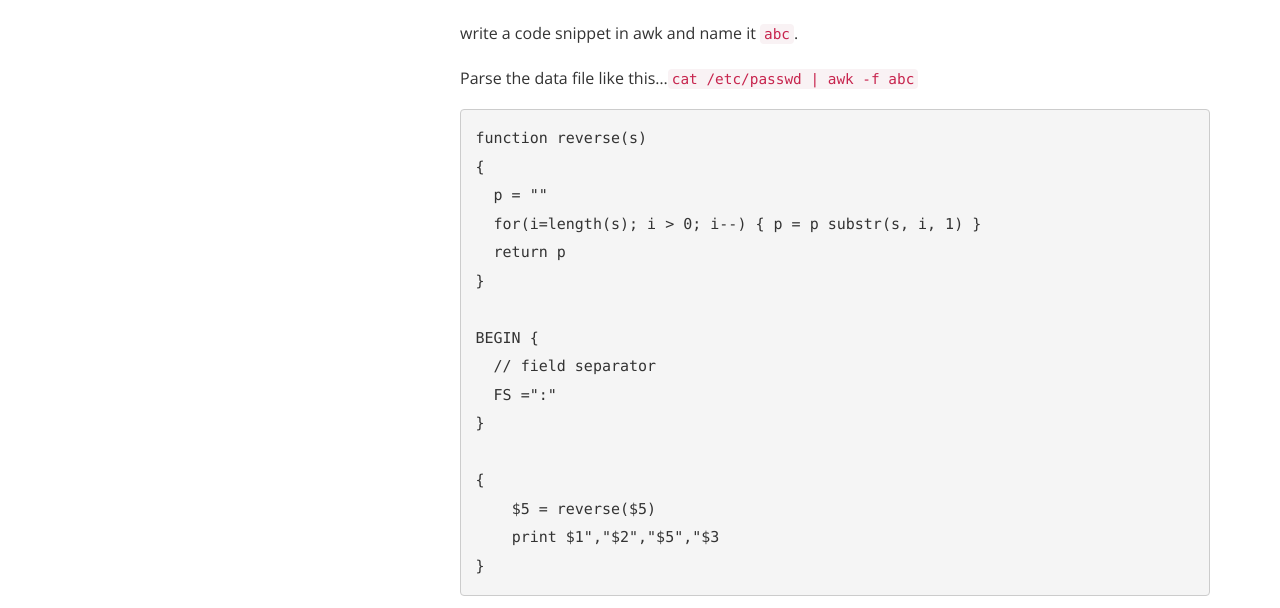
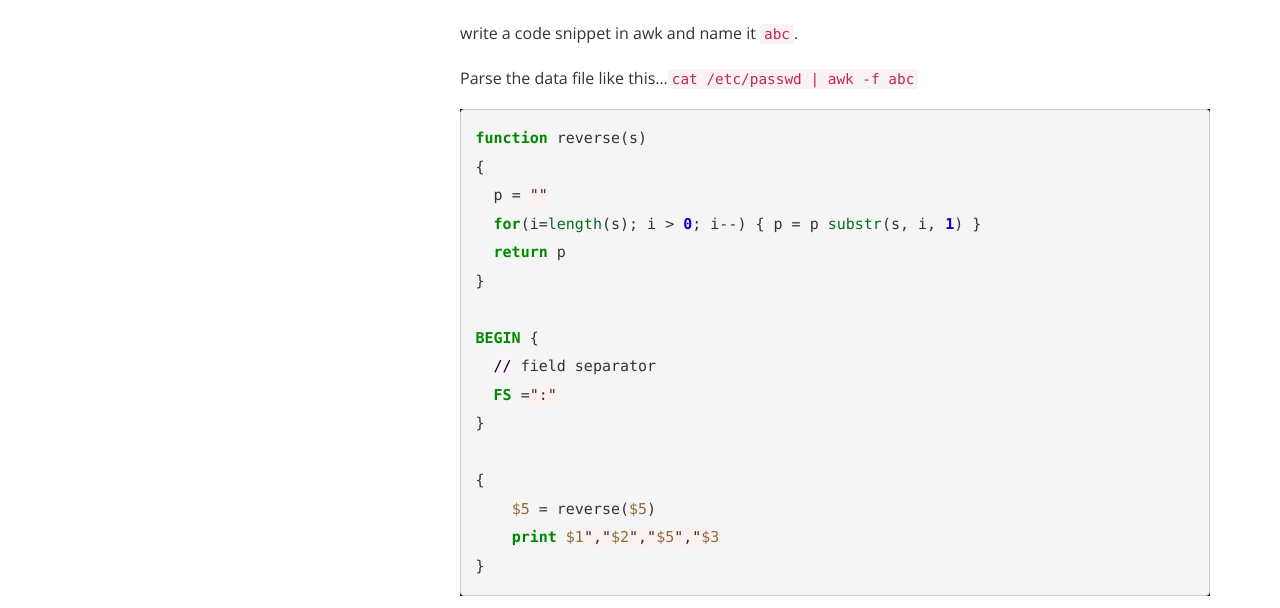
Before and after one commit to linweihs/maxlin.org, a Jekyll site: the page built from _posts/2017-06-13-Devops-Interview-Apple.md, in a window 1280 px wide. Shown: the part 1255-1863 px from the top of the page. Built offline with Jekyll 4.4.1, drawn with Linux system fonts in a browser that asks for light colours; Markdown is read by kramdown in place of the engine named in the settings; comment, search, counter and statistics services are not loaded.

Commit message:
Interview Devops-Interview-Apple patch 3

````diff
--- a/_posts/2017-06-13-Devops-Interview-Apple.md
+++ b/_posts/2017-06-13-Devops-Interview-Apple.md
@@ -46,7 +46,7 @@
 
 Parse the data file like this...```cat /etc/passwd | awk -f abc```
 
-```Awk
+{% highlight awk %}
 function reverse(s)
 {
   p = ""
@@ -63,4 +63,4 @@ BEGIN {
     $5 = reverse($5)
     print $1","$2","$5","$3
 }
-```
+{% endhighlight %}
````
